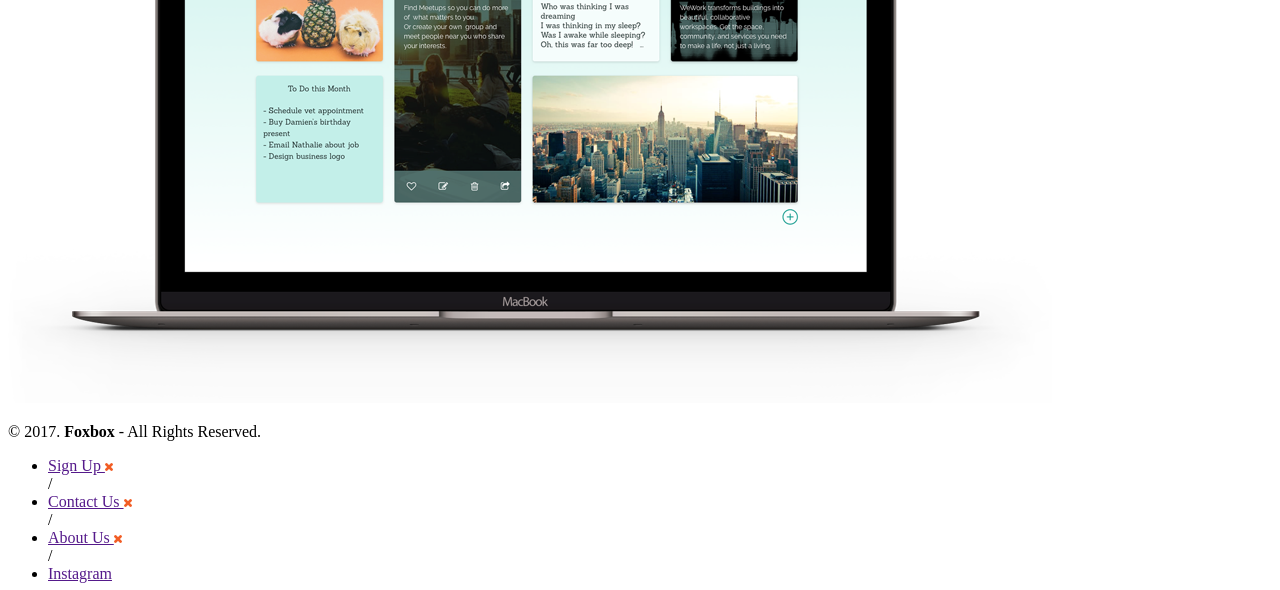
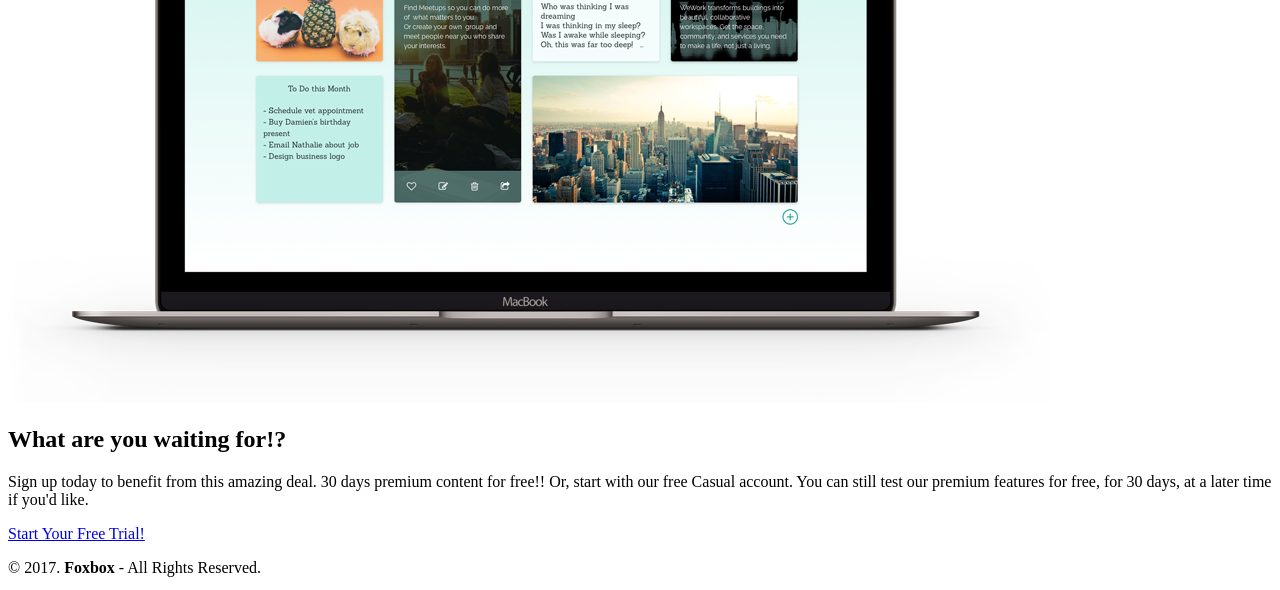
Before and after one commit to Noelleliza/FoxBox, a plain HTML site: page index.html in a window 1280 px wide. Shown: the part 4326-4916 px from the top of the page. Drawn offline with Linux system fonts and the light colour scheme.

Commit message:
Homepage HTML completed

```diff
--- a/index.html
+++ b/index.html
@@ -116,7 +116,10 @@ By theme or by team. You choose how and by whom your information is seen.
  </section>
 
  <img src= "Images/MacBook mockup foxbox.png" />
-
+ <!-- temporary homework code-->
+ <h2>What are you waiting for!?</h2>
+ <p>Sign up today to benefit from this amazing deal. 30 days premium content for free!! Or, start with our free Casual account. You can still test our premium features for free, for 30 days, at a later time if you'd like.</p>
+ <a href="signup.html" class="btn">Start Your Free Trial!</a>
  <!--Footer-->
   <footer>
    <div class="container footer-nav-block">
@@ -132,7 +135,7 @@ By theme or by team. You choose how and by whom your information is seen.
          </ul>
        </nav>
        <div class="right-footer-block one-third">
-         <img class="logo" src="images/logo.png" alt="Blocbox" />
+         <img class="logo" src="images/logo.png" alt="Foxbox" />
        </div>
    </div>
  </footer>
```
